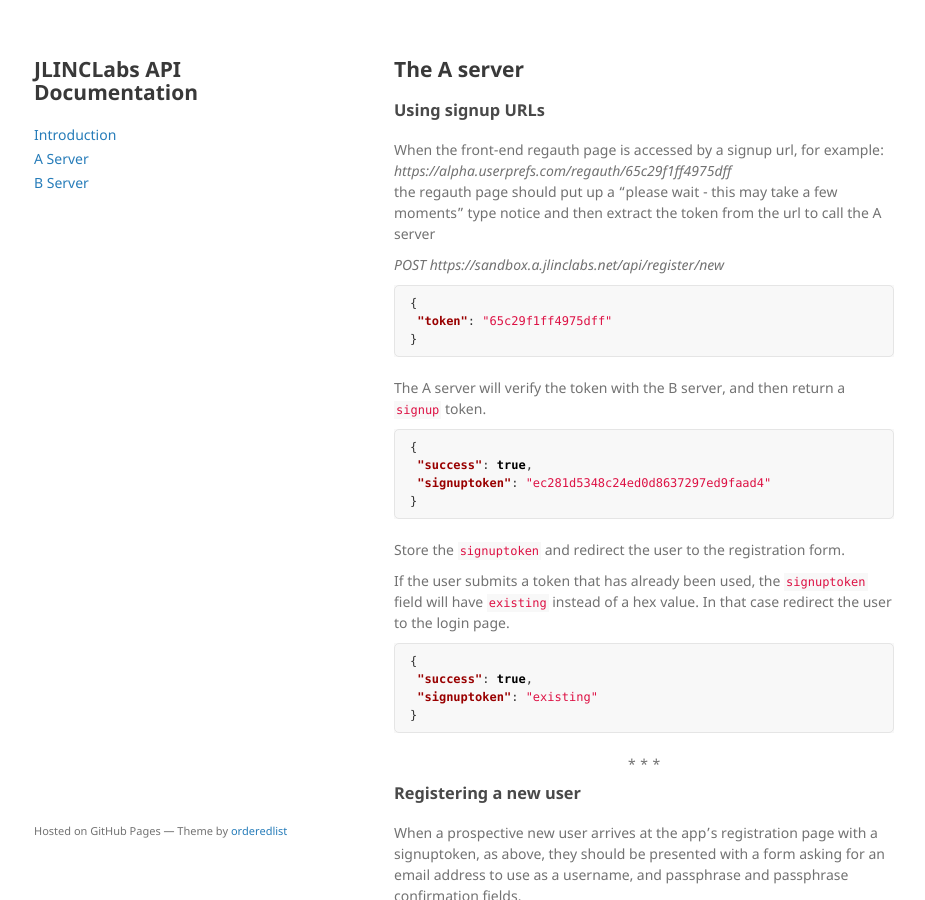
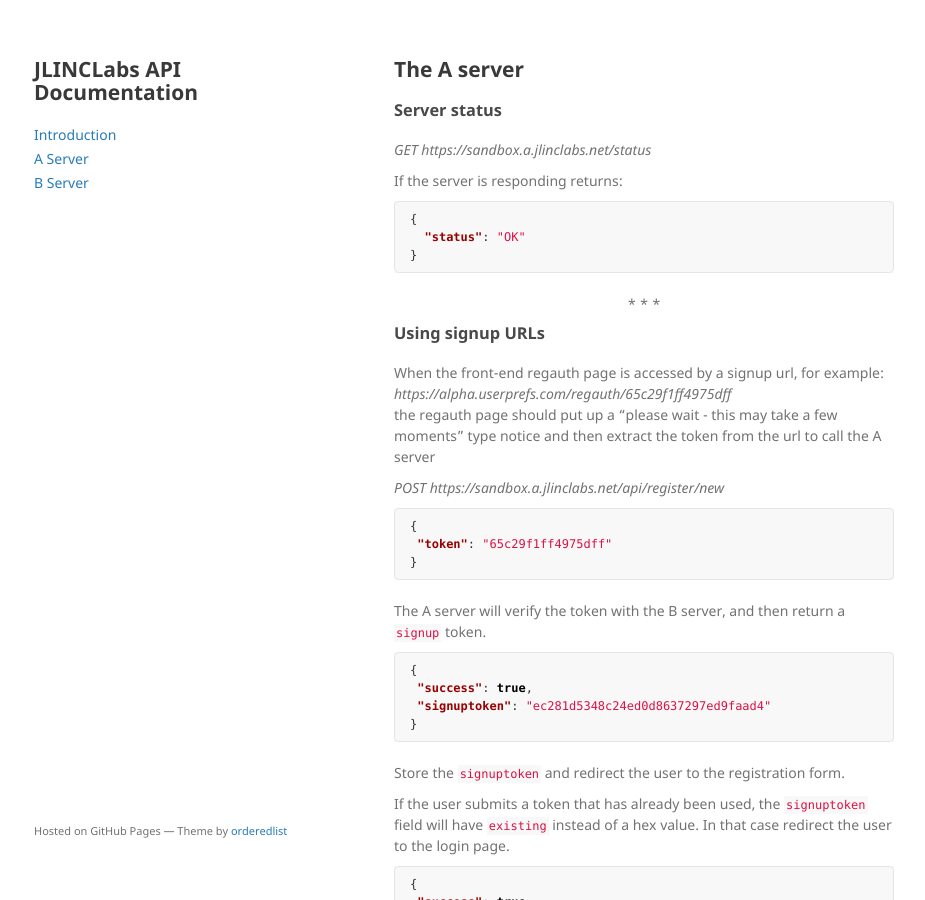
Before and after one commit to jlinclabs/apidocs, a Jekyll site: the page built from a_server.md, in a window 1280 px wide and 900 px high. Shown: the whole window, without its empty margins (176-1101 px from the left). Built offline with Jekyll 4.4.1, drawn with Linux system fonts in a browser that asks for light colours; our own code applies the rules of GitHub Pages for plain Markdown files.

Commit message:
Added server status API endpoint

````diff
--- a/a_server.md
+++ b/a_server.md
@@ -2,6 +2,18 @@
 layout: default
 ---
 ## The A server
+
+### Server status
+_GET https://sandbox.a.jlinclabs.net/status_
+
+If the server is responding returns:
+
+```json
+{
+  "status": "OK"
+}
+```
+{% include starsep.html %}
 
 ### Using signup URLs
 When the front-end regauth page is accessed by a signup url, for example:
````
